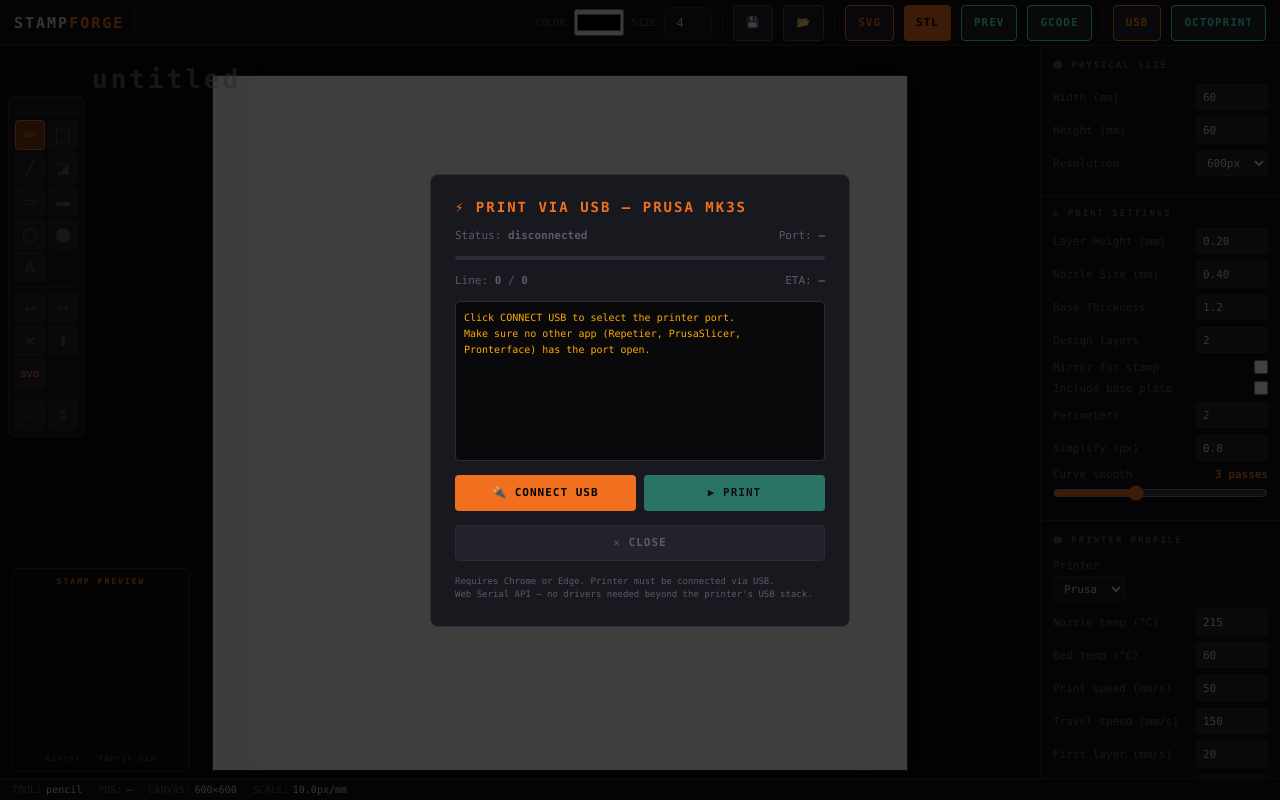
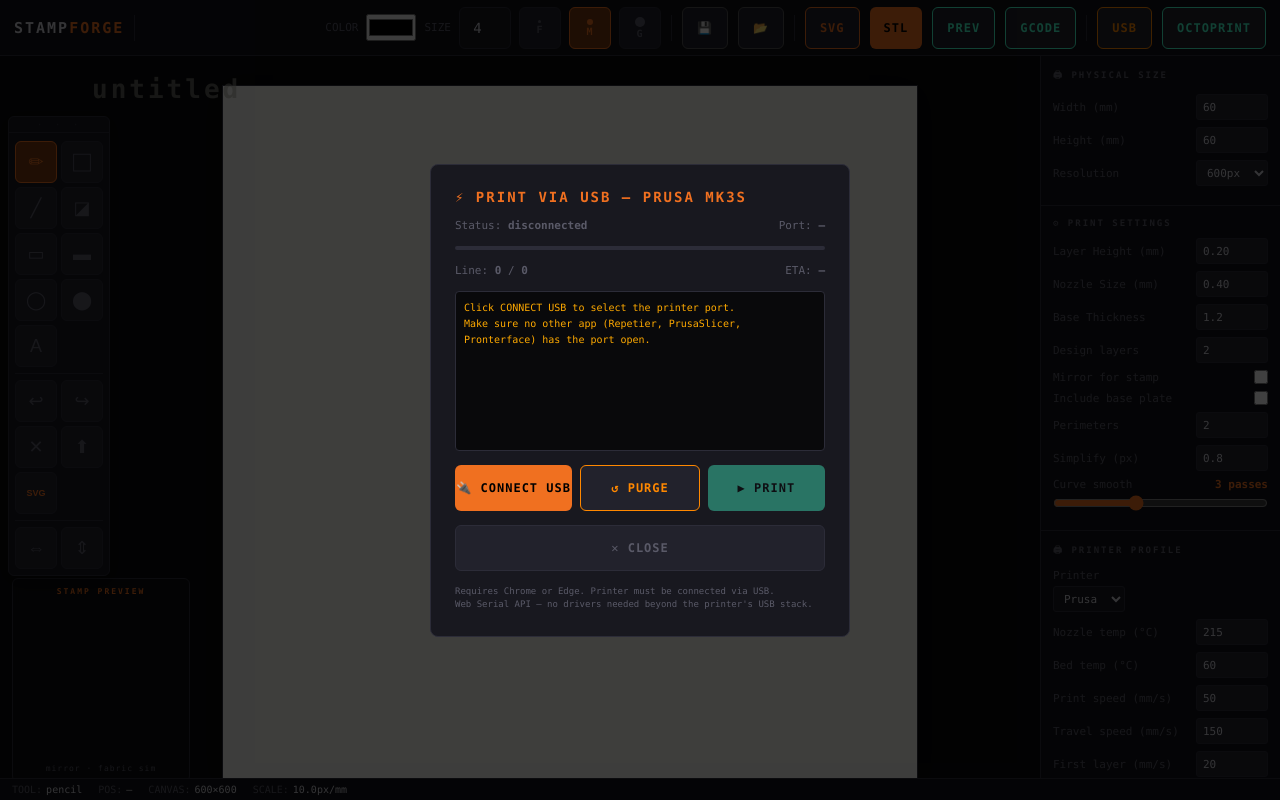
Before and after one commit to centroinovacaocarlosfiolhais/stampforge, a plain HTML site: page stampforge.html in a window 1280 px wide. Both pictures are taken after a click on the button "USB". Drawn offline with Linux system fonts and the light colour scheme.

Commit message:
Add files via upload

```diff
--- a/stampforge.html
+++ b/stampforge.html
@@ -26,7 +26,7 @@
 
 /* ─── HEADER ─────────────────────────────────────────────── */
 header{
-  height:46px;display:flex;align-items:center;gap:10px;
+  height:56px;display:flex;align-items:center;gap:10px;
   padding:0 14px;background:var(--s1);border-bottom:1px solid var(--border);
   position:relative;z-index:10;flex-shrink:0;
 }
@@ -36,10 +36,10 @@
 .hdr-right{display:flex;gap:8px;align-items:center}
 /* ── Vertical tool palette ── */
 #toolPalette{
-  position:absolute;left:8px;top:50px;
+  position:absolute;left:8px;top:60px;
   z-index:30;
   background:var(--s2);border:1px solid var(--border);border-radius:6px;
-  padding:0 6px 6px;display:grid;grid-template-columns:1fr 1fr;gap:3px;
+  padding:0 6px 6px;display:grid;grid-template-columns:1fr 1fr;gap:4px;
   box-shadow:0 4px 20px rgba(0,0,0,.5);
   user-select:none;
 }
@@ -56,10 +56,11 @@
   grid-column:1/-1;height:1px;background:var(--border);margin:2px 0;
 }
 .tool-btn{
-  width:30px;height:30px;border:1px solid var(--border);background:var(--s3);
-  color:var(--dim);border-radius:4px;cursor:pointer;
+  width:42px;height:42px;border:1px solid var(--border);background:var(--s3);
+  color:var(--dim);border-radius:6px;cursor:pointer;
   display:flex;align-items:center;justify-content:center;transition:.15s;
-  font-size:14px;font-variant-emoji:text;
+  font-size:18px;font-variant-emoji:text;
+  touch-action:manipulation;
 }
 .tool-btn:hover{border-color:var(--acc-dim);color:var(--acc);background:var(--s2)}
 .tool-btn.active{background:var(--acc-dim);border-color:var(--acc);color:var(--acc)}
@@ -67,19 +68,32 @@
 .hdr-right{display:flex;gap:8px;align-items:center;margin-left:auto}
 .color-pick-wrap{position:relative}
 .color-pick-wrap input[type=color]{
-  width:32px;height:32px;border:1px solid var(--border);border-radius:4px;
+  width:42px;height:42px;border:1px solid var(--border);border-radius:6px;
   cursor:pointer;background:none;padding:2px;
 }
 .size-inp{
-  width:48px;height:32px;background:var(--s2);border:1px solid var(--border);
-  color:var(--text);border-radius:4px;text-align:center;padding:0 4px;font-family:var(--mono);font-size:12px;
-}
-label.tiny{color:var(--dim);font-size:10px;white-space:nowrap}
+  width:52px;height:42px;background:var(--s2);border:1px solid var(--border);
+  color:var(--text);border-radius:6px;text-align:center;padding:0 4px;font-family:var(--mono);font-size:14px;
+}
+label.tiny{color:var(--dim);font-size:11px;white-space:nowrap}
+
+/* Brush preset buttons */
+.brush-preset{
+  width:42px;height:42px;border:1px solid var(--border);background:var(--s3);
+  color:var(--dim);border-radius:6px;cursor:pointer;
+  display:flex;align-items:center;justify-content:center;
+  font-family:var(--mono);font-size:10px;font-weight:700;letter-spacing:1px;
+  transition:.15s;touch-action:manipulation;flex-direction:column;gap:1px;
+}
+.brush-preset:hover{border-color:var(--acc-dim);color:var(--acc);background:var(--s2)}
+.brush-preset.active{background:var(--acc-dim);border-color:var(--acc);color:var(--acc)}
+.brush-dot{border-radius:50%;background:currentColor;flex-shrink:0;}
+
 .export-btn{
-  height:36px;padding:0 12px;background:var(--acc);color:#000;font-weight:700;
-  border:none;border-radius:4px;cursor:pointer;font-family:var(--mono);font-size:11px;
+  height:42px;padding:0 14px;background:var(--acc);color:#000;font-weight:700;
+  border:none;border-radius:6px;cursor:pointer;font-family:var(--mono);font-size:12px;
   letter-spacing:1px;transition:.15s;white-space:nowrap;
-  font-variant-emoji:text;
+  font-variant-emoji:text;touch-action:manipulation;
 }
 .export-btn:hover{background:var(--acc2)}
 .export-btn:disabled{background:var(--acc-dim);color:var(--dim);cursor:default}
@@ -91,7 +105,7 @@
 .canvas-wrap{
   flex:1;display:flex;align-items:center;justify-content:center;
   background:var(--bg);position:relative;overflow:hidden;
-  padding-left:80px;
+  padding-left:100px;
 }
 #projectTitle{
   position:absolute;top:16px;left:88px;z-index:20;
@@ -208,9 +222,10 @@
 .print-row{display:flex;gap:8px;align-items:center;justify-content:space-between}
 .print-stat{font-size:11px;color:var(--dim)}
 .print-stat span{color:var(--fg);font-weight:700}
-#printConnectBtn,#printStartBtn,#printCancelBtn,#printCloseBtn{
-  flex:1;height:36px;border:none;border-radius:4px;cursor:pointer;
-  font-family:var(--mono);font-size:11px;font-weight:700;letter-spacing:1px;
+#printConnectBtn,#printStartBtn,#printCancelBtn,#printCloseBtn,#printPurgeBtn{
+  flex:1;height:46px;border:none;border-radius:6px;cursor:pointer;
+  font-family:var(--mono);font-size:12px;font-weight:700;letter-spacing:1px;
+  touch-action:manipulation;
 }
 #printConnectBtn{background:var(--acc);color:#000}
 #printStartBtn  {background:#4fc;color:#000}
@@ -330,6 +345,9 @@
     <input type="color" id="colorPick" value="#000000" oninput="updateColor()">
     <label class="tiny">SIZE</label>
     <input type="number" class="size-inp" id="brushSize" value="4" min="1" max="60" oninput="updateBrush()">
+    <button class="brush-preset" id="bp-fine"   onclick="setBrushPreset(2)"  title="Fine (2px)"><div class="brush-dot" style="width:3px;height:3px"></div>F</button>
+    <button class="brush-preset active" id="bp-medium" onclick="setBrushPreset(6)"  title="Medium (6px)"><div class="brush-dot" style="width:6px;height:6px"></div>M</button>
+    <button class="brush-preset" id="bp-thick"  onclick="setBrushPreset(16)" title="Thick (16px)"><div class="brush-dot" style="width:10px;height:10px"></div>G</button>
   </div>
   <div class="sep"></div>
   <button class="export-btn" style="background:var(--s3);color:#aaa;border:1px solid #555" onclick="saveProject()" title="Save project">💾</button>
@@ -528,6 +546,7 @@
     <div id="printLog"></div>
     <div class="print-row" style="gap:8px">
       <button id="printConnectBtn" onclick="usbConnect()">🔌 CONNECT USB</button>
+      <button id="printPurgeBtn"   onclick="usbPurge()" title="Close open port and try again" style="background:var(--s3);color:#f80;border:1px solid #f80">↺ PURGE</button>
       <button id="printStartBtn"   onclick="usbStartPrint()" disabled>▶ PRINT</button>
     </div>
     <div class="print-row" style="gap:8px">
@@ -749,7 +768,14 @@
 }
 
 function updateColor() { color = document.getElementById('colorPick').value; }
-function updateBrush()  { brushSize = parseInt(document.getElementById('brushSize').value) || 4; }
+function updateBrush() {
+  brushSize = parseInt(document.getElementById('brushSize').value) || 4;
+  // Sync preset buttons
+  document.querySelectorAll('.brush-preset').forEach(b => b.classList.remove('active'));
+  if (brushSize <= 3)       { const b=document.getElementById('bp-fine');   if(b) b.classList.add('active'); }
+  else if (brushSize <= 10) { const b=document.getElementById('bp-medium'); if(b) b.classList.add('active'); }
+  else                      { const b=document.getElementById('bp-thick');  if(b) b.classList.add('active'); }
+}
 
 // Coordinate helpers
 function getPos(e) {
@@ -3597,6 +3623,56 @@
   btn.textContent = '▶ SLICE & PRINT';
 }
 
+
+// ── Brush size presets ────────────────────────────────
+function setBrushPreset(size) {
+  brushSize = size;
+  document.getElementById('brushSize').value = size;
+  // Update active state
+  document.querySelectorAll('.brush-preset').forEach(b => b.classList.remove('active'));
+  if (size <= 3)       document.getElementById('bp-fine').classList.add('active');
+  else if (size <= 10) document.getElementById('bp-medium').classList.add('active');
+  else                 document.getElementById('bp-thick').classList.add('active');
+}
+
+// Keep presets in sync when input changes manually
+const _origUpdateBrush = window.updateBrush;
+
+// ── USB port purge + reconnect ────────────────────────
+async function usbPurge() {
+  pLog('Purging port…', 'inf');
+  // Close any open port
+  if (_port) {
+    try {
+      if (_reader) {
+        try { await _reader.cancel(); } catch(e) {}
+        _reader = null;
+      }
+      try { await _port.close(); } catch(e) {}
+      _port = null;
+    } catch(e) {}
+  }
+  // Try to release any forgotten ports via getPorts()
+  if ('serial' in navigator) {
+    try {
+      const ports = await navigator.serial.getPorts();
+      for (const p of ports) {
+        try { await p.close(); } catch(e) {}
+      }
+      pLog('Ports released. Click CONNECT USB to try again.', 'ok');
+    } catch(e) {
+      pLog('Purge done. Click CONNECT USB to try again.', 'ok');
+    }
+  }
+  // Reset UI
+  const btn = document.getElementById('printConnectBtn');
+  btn.textContent = '🔌 CONNECT USB';
+  btn.disabled = false;
+  document.getElementById('printStartBtn').disabled = true;
+  pStat('disconnected');
+  pPort('—');
+}
+
 // ══════════════════════════════════════════════════════
 //  HELPERS
 // ══════════════════════════════════════════════════════
```
